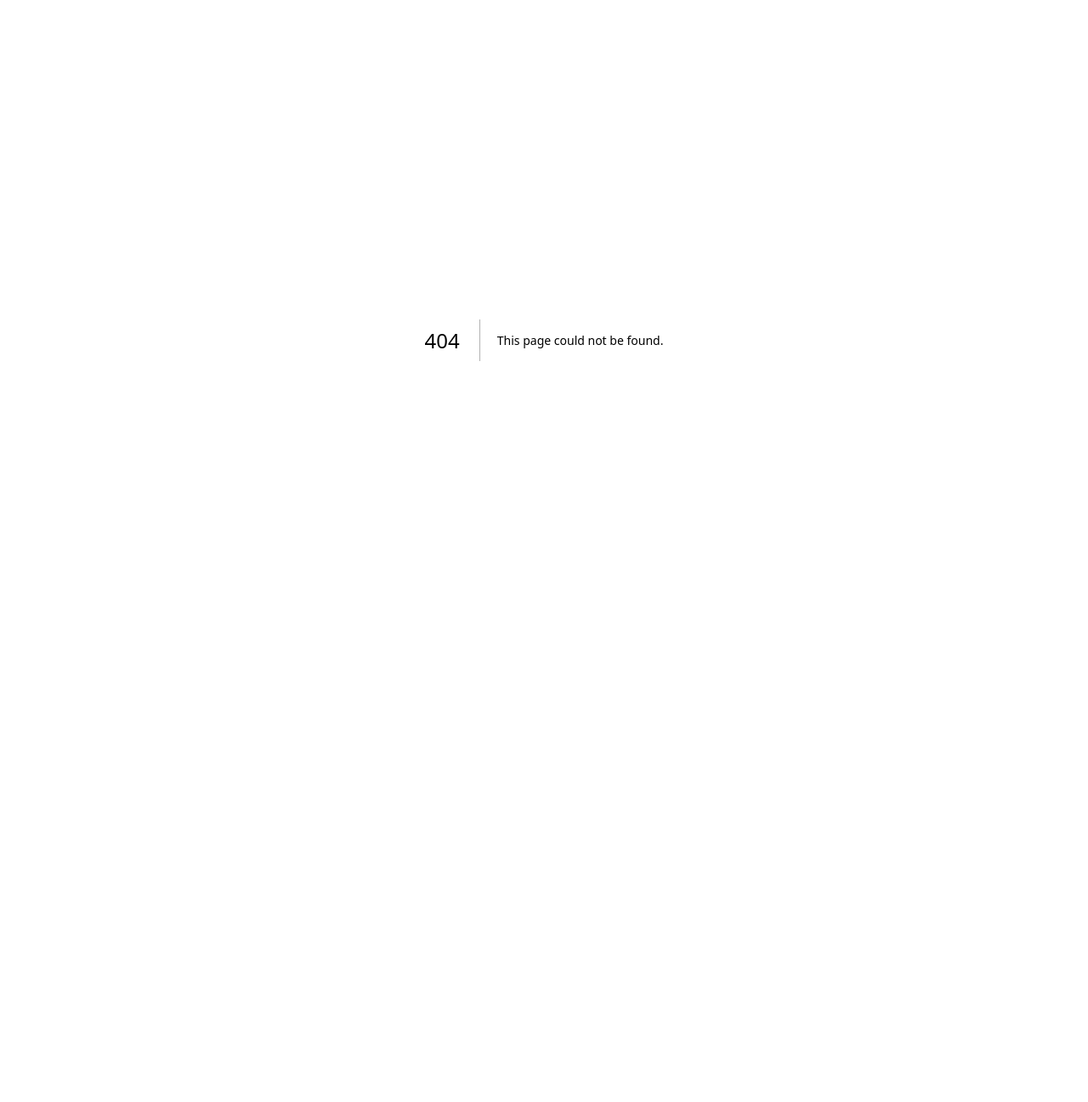
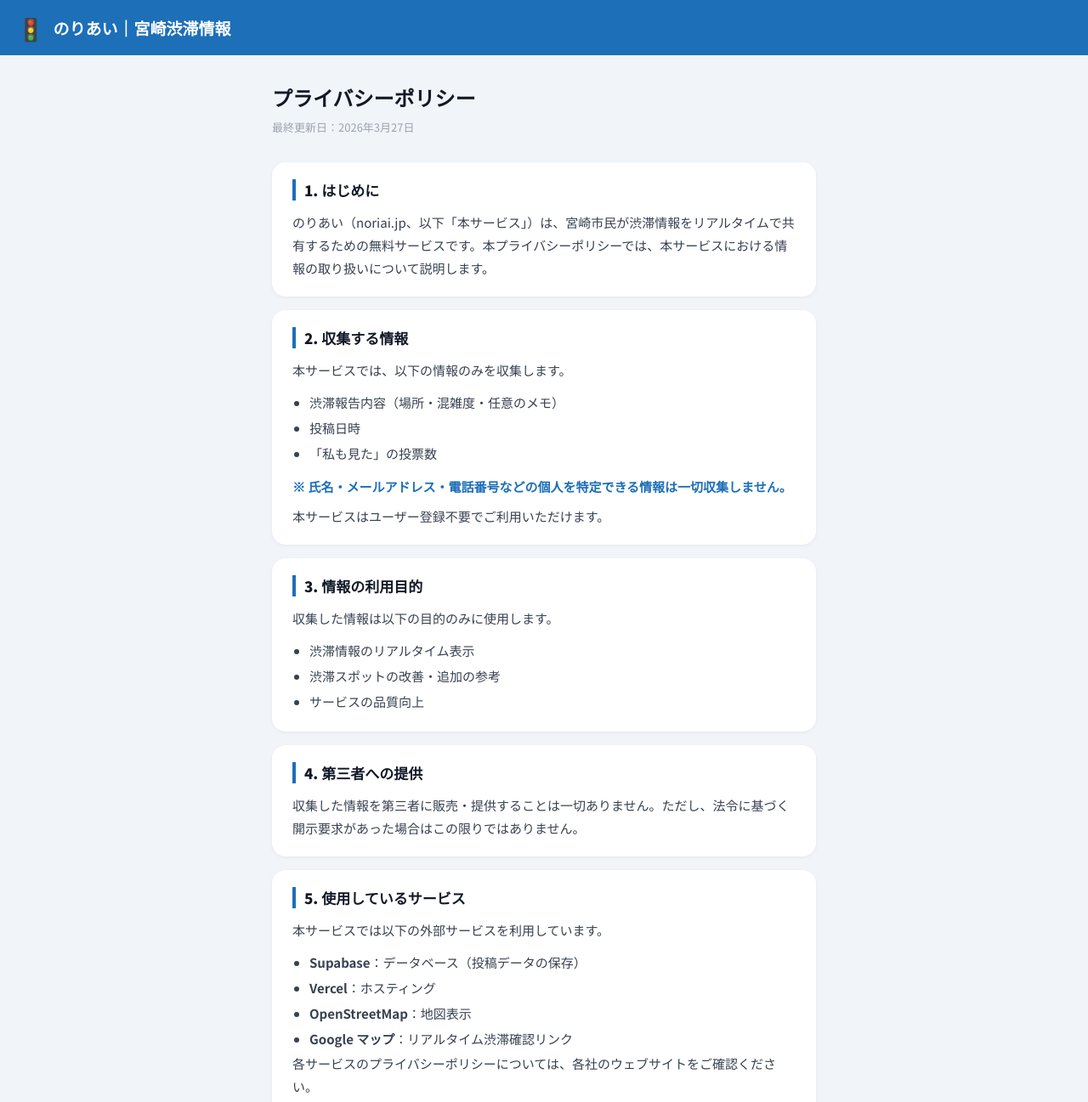
Before and after one commit to cocoroodoru2525-hub/miyazaki-traffic, a Next.js app: page /privacy in a window 1280 px wide. Before the commit this address had no page. Shown: the top 1297 px of the page at 85% size. Before the commit the page ends 800 px from the top, so only its background shows below. Built offline with nearby package versions, Linux system fonts and the light colour scheme.

Commit message:
fix privacy page filename

```diff
--- /dev/null
+++ b/app/privacy/page.js
@@ -0,0 +1,98 @@
+"use client";
+
+export default function PrivacyPage() {
+  return (
+    <div style={{ fontFamily: "'Noto Sans JP', 'Hiragino Kaku Gothic ProN', sans-serif", background: "#f1f5f9", minHeight: "100vh", paddingBottom: 48 }}>
+      <style>{`@import url('https://fonts.googleapis.com/css2?family=Noto+Sans+JP:wght@400;700;900&display=swap'); *{box-sizing:border-box;margin:0;padding:0}`}</style>
+
+      {/* ヘッダー */}
+      <div style={{ background: "#1d6fb8", padding: "14px 20px", display: "flex", alignItems: "center", gap: 10 }}>
+        <a href="/" style={{ textDecoration: "none", display: "flex", alignItems: "center", gap: 10 }}>
+          <span style={{ fontSize: 26 }}>🚦</span>
+          <span style={{ fontSize: 19, fontWeight: 900, color: "#fff" }}>のりあい｜宮崎渋滞情報</span>
+        </a>
+      </div>
+
+      <div style={{ maxWidth: 680, margin: "0 auto", padding: "32px 20px" }}>
+        <h1 style={{ fontSize: 24, fontWeight: 900, color: "#111827", marginBottom: 8 }}>プライバシーポリシー</h1>
+        <p style={{ fontSize: 13, color: "#9ca3af", marginBottom: 32 }}>最終更新日：2026年3月27日</p>
+
+        <Section title="1. はじめに">
+          のりあい（noriai.jp、以下「本サービス」）は、宮崎市民が渋滞情報をリアルタイムで共有するための無料サービスです。本プライバシーポリシーでは、本サービスにおける情報の取り扱いについて説明します。
+        </Section>
+
+        <Section title="2. 収集する情報">
+          本サービスでは、以下の情報のみを収集します。
+          <ul style={{ marginTop: 10, paddingLeft: 20, lineHeight: 2 }}>
+            <li>渋滞報告内容（場所・混雑度・任意のメモ）</li>
+            <li>投稿日時</li>
+            <li>「私も見た」の投票数</li>
+          </ul>
+          <p style={{ marginTop: 10, color: "#1d6fb8", fontWeight: 700 }}>
+            ※ 氏名・メールアドレス・電話番号などの個人を特定できる情報は一切収集しません。
+          </p>
+          <p style={{ marginTop: 8 }}>
+            本サービスはユーザー登録不要でご利用いただけます。
+          </p>
+        </Section>
+
+        <Section title="3. 情報の利用目的">
+          収集した情報は以下の目的のみに使用します。
+          <ul style={{ marginTop: 10, paddingLeft: 20, lineHeight: 2 }}>
+            <li>渋滞情報のリアルタイム表示</li>
+            <li>渋滞スポットの改善・追加の参考</li>
+            <li>サービスの品質向上</li>
+          </ul>
+        </Section>
+
+        <Section title="4. 第三者への提供">
+          収集した情報を第三者に販売・提供することは一切ありません。ただし、法令に基づく開示要求があった場合はこの限りではありません。
+        </Section>
+
+        <Section title="5. 使用しているサービス">
+          本サービスでは以下の外部サービスを利用しています。
+          <ul style={{ marginTop: 10, paddingLeft: 20, lineHeight: 2 }}>
+            <li><strong>Supabase</strong>：データベース（投稿データの保存）</li>
+            <li><strong>Vercel</strong>：ホスティング</li>
+            <li><strong>OpenStreetMap</strong>：地図表示</li>
+            <li><strong>Google マップ</strong>：リアルタイム渋滞確認リンク</li>
+          </ul>
+          各サービスのプライバシーポリシーについては、各社のウェブサイトをご確認ください。
+        </Section>
+
+        <Section title="6. Cookieについて">
+          本サービスでは現在、Cookieを使用していません。
+        </Section>
+
+        <Section title="7. 投稿データの削除">
+          投稿した渋滞情報の削除をご希望の場合は、XのDMまたはお問い合わせよりご連絡ください。
+          <p style={{ marginTop: 8 }}>X: <a href="https://x.com/noriai2026" style={{ color: "#1d6fb8" }}>@noriai2026</a></p>
+        </Section>
+
+        <Section title="8. プライバシーポリシーの変更">
+          本ポリシーは予告なく変更される場合があります。変更後はこのページに掲載します。
+        </Section>
+
+        <Section title="9. お問い合わせ">
+          本ポリシーに関するお問い合わせは以下までご連絡ください。
+          <p style={{ marginTop: 8 }}>X: <a href="https://x.com/noriai2026" style={{ color: "#1d6fb8" }}>@noriai2026</a></p>
+        </Section>
+
+        <div style={{ marginTop: 40, textAlign: "center" }}>
+          <a href="/" style={{ display: "inline-block", background: "#1d6fb8", color: "#fff", padding: "14px 32px", borderRadius: 14, fontWeight: 900, fontSize: 16, textDecoration: "none" }}>
+            🏠 トップに戻る
+          </a>
+        </div>
+      </div>
+    </div>
+  );
+}
+
+function Section({ title, children }) {
+  return (
+    <div style={{ background: "#fff", borderRadius: 16, padding: "20px 24px", marginBottom: 16, boxShadow: "0 1px 4px rgba(0,0,0,0.06)" }}>
+      <h2 style={{ fontSize: 17, fontWeight: 900, color: "#111827", marginBottom: 12, borderLeft: "4px solid #1d6fb8", paddingLeft: 10 }}>{title}</h2>
+      <div style={{ fontSize: 15, color: "#374151", lineHeight: 1.8 }}>{children}</div>
+    </div>
+  );
+}
```
